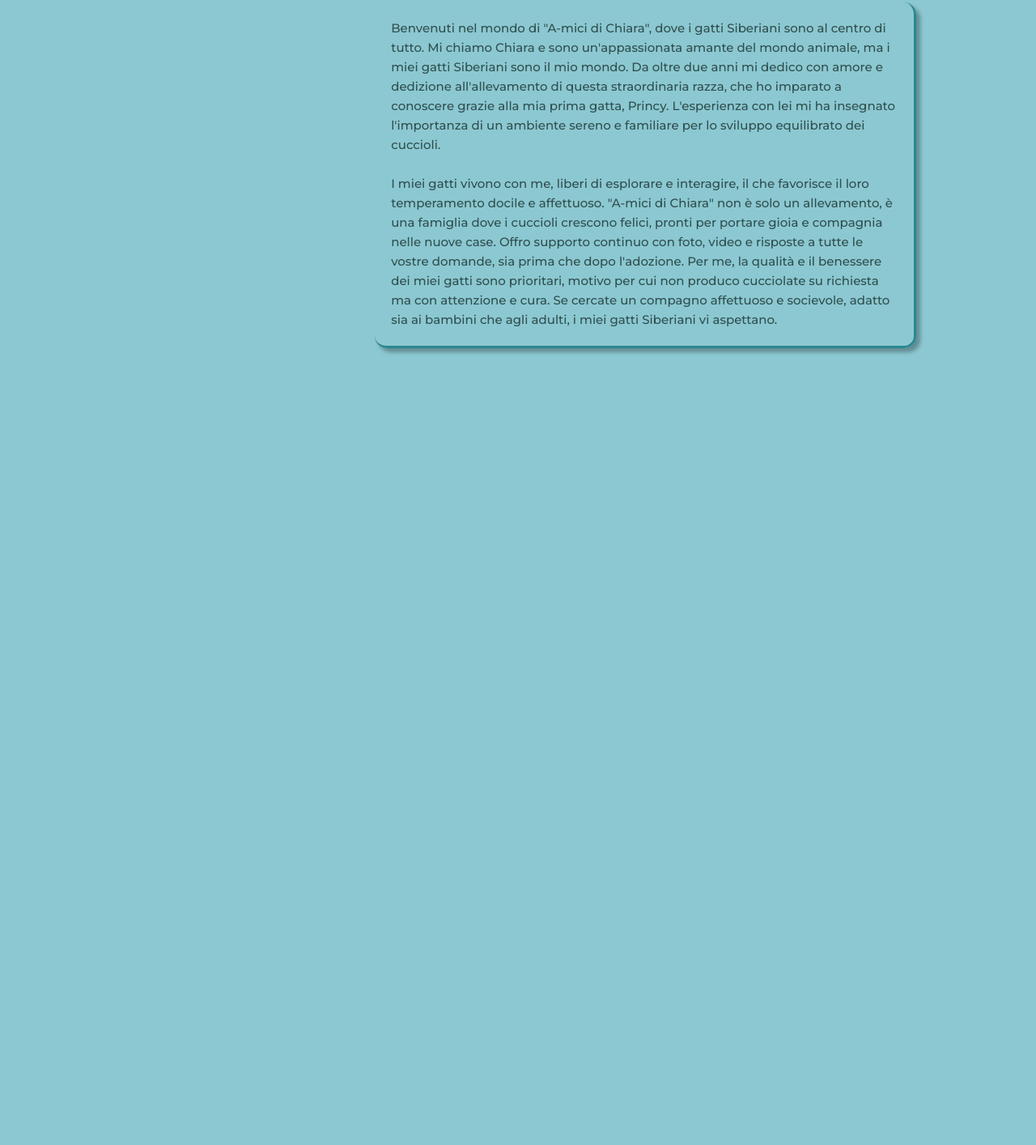
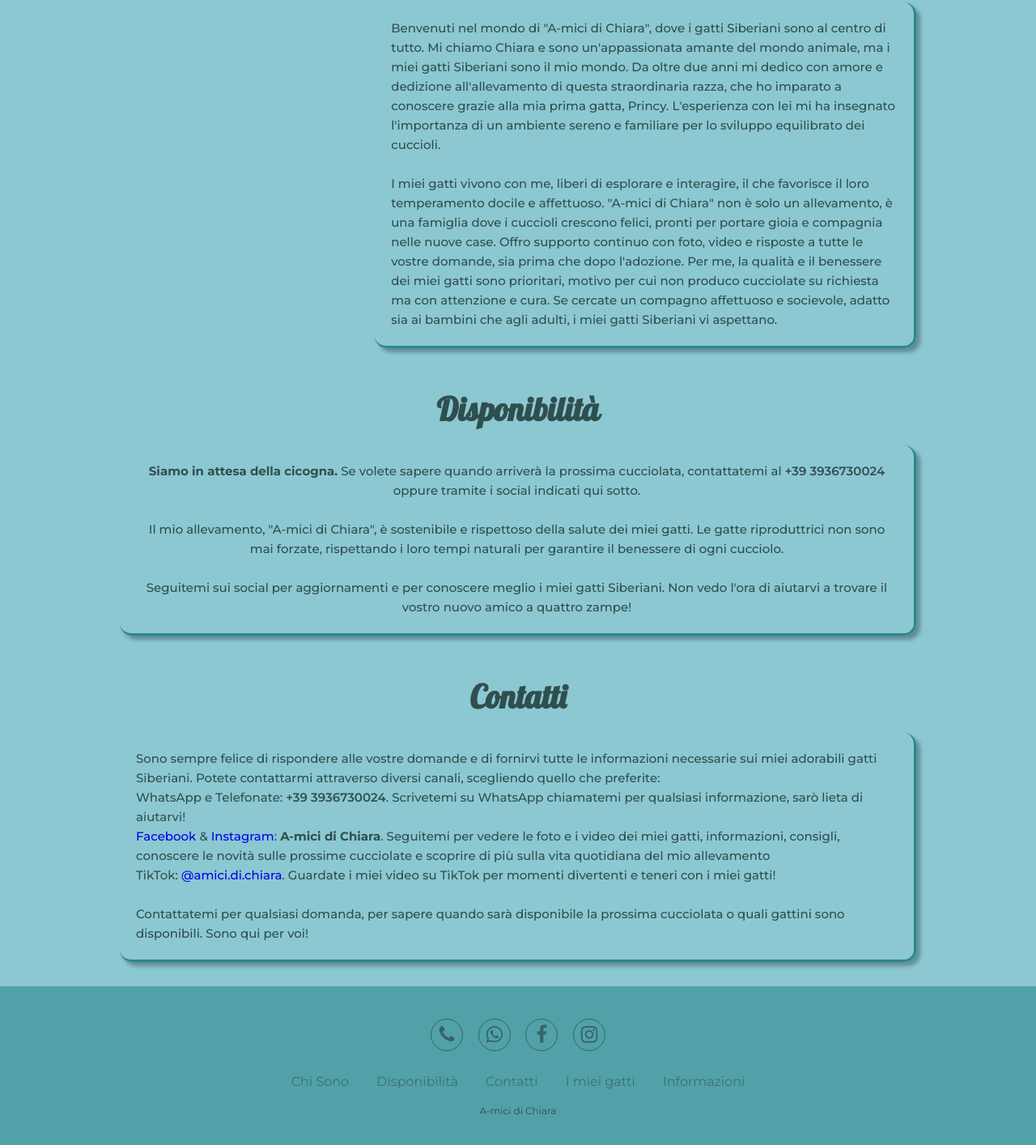
Before and after one commit to bsaviozz/amicidichiara-website, a plain HTML site: page index.html in a window 1280 px wide. Shown: the part 1324-2738 px from the top of the page at 81% size. Before the commit the page ends 1784 px from the top, so only its background shows below. Drawn offline with Linux system fonts and the light colour scheme.

Commit message:
finished page1

```diff
--- a/index.html
+++ b/index.html
@@ -76,14 +76,28 @@
             </section>
 
             <!-- Disponibilità Section -->
-            <section id="dispo">
-
+            <section id="dispo" class="sec-dispo">
+                <h2 class="title-dispo">Disponibilità</h2>
+                <p class="text-dispo"> <b>Siamo in attesa della cicogna.</b> Se volete sapere quando arriverà la prossima cucciolata, contattatemi al <a href="tel:00393936730024" class="phone-number">+39 3936730024</a> oppure tramite i social indicati qui sotto.
+                    <br><br> Il mio allevamento, "A-mici di Chiara", è sostenibile e rispettoso della salute dei miei gatti. Le gatte riproduttrici non sono mai forzate, rispettando i loro tempi naturali per garantire il benessere di ogni cucciolo.
+                    <br><br> Seguitemi sui social per aggiornamenti e per conoscere meglio i miei gatti Siberiani. Non vedo l'ora di aiutarvi a trovare il vostro nuovo amico a quattro zampe!</p>
             </section>
 
 
             <!-- Contatti Section -->
-            <section id="contact">
-
+            <section id="contact" class="sec-contatti">
+                <h2 class="title-contatti">Contatti</h2>
+                <div class="text-contatti">
+                    Sono sempre felice di rispondere alle vostre domande e di fornirvi tutte le informazioni necessarie sui miei adorabili gatti Siberiani. Potete contattarmi attraverso diversi canali, scegliendo quello che preferite:
+                   <br>
+                    <ul>
+                        <li>WhatsApp e Telefonate: <b><a href="tel:00393936730024" class="phone-number">+39 3936730024</a></b>. Scrivetemi su WhatsApp chiamatemi per qualsiasi informazione, sarò lieta di aiutarvi!</li>
+                        <li><a href="https://www.facebook.com/p/A-mici-Di-Chiara-Donadi-100086201105786/" target="_blank">Facebook</a> & <a href="https://www.instagram.com/chiaradonadi?igsh=cnFqaXdzdWY5cmg5" target="_blank">Instagram</a>: <b>A-mici di Chiara</b>. Seguitemi per vedere le foto e i video dei miei gatti, informazioni, consigli, conoscere le novità sulle prossime cucciolate e scoprire di più sulla vita quotidiana del mio allevamento</li>
+                        <li>TikTok: <a href="https://www.tiktok.com/@amici.di.chiara?_t=8maqWGwY1ZJ&_r=1" target="_blank">@amici.di.chiara</a>. Guardate i miei video su TikTok per momenti divertenti e teneri con i miei gatti!</li>
+                    </ul>
+                    <br>
+                    Contattatemi per qualsiasi domanda, per sapere quando sarà disponibile la prossima cucciolata o quali gattini sono disponibili. Sono qui per voi!
+                </div>
             </section>
         </div>
 
@@ -92,7 +106,20 @@
         </div>
 
         <section class="footer">
-
+            <div class="social">
+                <a href="tel:00393936730024"><i class="fa fa-phone"></i></a>
+                <a href="https://wa.me/393936730024" target="_blank"><i class="fa fa-whatsapp"></i></a>
+                <a href="https://www.facebook.com/p/A-mici-Di-Chiara-Donadi-100086201105786/" target="_blank"><i class="fa fa-facebook"></i></a>
+                <a href="#"><i class="fa fa-instagram"></i></a>
+            </div>
+            <ul class="footer-list">
+                <li><a href="#chisono">Chi Sono</a></li>
+                <li><a href="#dispo">Disponibilità</a></li>
+                <li><a href="#contact">Contatti</a></li>
+                <li><a href="/files/riproduttori.html">I miei gatti</a></li>
+                <li><a href="/files/informazioni.html">Informazioni</a></li>
+            </ul>
+            <p class="copyright">A-mici di Chiara</p>
         </section>
     </body>
     <script src="js/animation.js"></script>
--- a/styles/index.css
+++ b/styles/index.css
@@ -3,10 +3,11 @@
 
 :root{
   --blue_bcg: #8cc8d1;
-  --blue_nav: #2A878F;
+  --blue_nav: #2a878f;
   --blue_2: #4ca1d6;
   --blue_3: #4BB8D4;
   --vibr_green: #4CA773;
+  --text: #2F4F4F;
 }
 
 * {
@@ -145,13 +146,13 @@ a {
 }
 
 /*CHI SONO*/
-.sec-chisono {
+.sec-chisono, .sec-dispo, .sec-contatti {
   width: 80%;
   margin: 10px auto;
   padding: 20px;
 }
 
-.title-chisono {
+.title-chisono, .title-dispo, .title-contatti {
   text-align: center;
   font-family: "Lobster", sans-serif;
   font-size: 4em;
@@ -173,11 +174,11 @@ a {
 }
 
 
-.text-chisono {
+.text-chisono, .text-dispo, .text-contatti {
   flex-grow: 1;
   font-size: 1.5em;
   line-height: 1.6;
-  color: #2F4F4F;
+  color: var(--text);
   border-bottom: 3px solid var(--blue_nav);
   border-right: 3px solid var(--blue_nav);
   border-radius: 15px;
@@ -186,9 +187,21 @@ a {
   box-shadow: 5px 5px 5px rgba(0, 0, 0, 0.3);
 }
 
+/*DISPONIBILITÀ*/
+.text-dispo {
+  text-align: center;
+}
 
-/*DISPONIBILITÀ*/
+.phone-number{
+  text-decoration: none;
+  font-weight: 600;
+  color: var(--text);
+}
+
 /*CONTATTI*/
+.text-contatti .ul{
+  text-align: center;
+}
 
 /*GO UP*/
 .go-up {
@@ -215,3 +228,68 @@ a {
 }
 
 /*FOOTER*/
+.social-icon{
+  width:20px;
+  height: auto;
+}
+
+.footer{
+  padding: 40px 0;
+  background-color: rgb(42, 135, 143, 0.6);
+}
+
+.footer .social{
+  text-align: center;
+  padding-bottom: 25px;
+  color: var(--text);
+}
+
+.footer .social a{
+  font-size: 24px;
+  color: inherit;
+  border: 1px solid var(--text);
+  width: 40px;
+  height: 40px;
+  line-height: 38px;
+  display: inline-block;
+  text-align: center;
+  border-radius: 50%;
+  margin: 0 8px;
+  opacity: 0.75;
+}
+
+.footer .social a:hover{
+  opacity: 0.9;
+}
+
+.footer ul{
+  margin-top: 0;
+  padding: 0;
+  list-style: none;
+  font-size: 16px;
+  line-height: 1.6;
+  margin-bottom: 0;
+  text-align: center;
+}
+
+.footer ul li a{
+  color: var(--text);
+  text-decoration: none;
+  opacity: 0.6;
+}
+
+.footer ul li {
+  display: inline-block;
+  padding: 0 15px;
+}
+
+.footer ul li a:hover {
+  opacity: 1;
+}
+
+.footer .copyright{
+  margin-top:15px;
+  text-align: center;
+  font-size: 12px;
+  color: var(--text);
+}
--- a/styles/responsive.css
+++ b/styles/responsive.css
@@ -52,7 +52,7 @@
   }
   @media only screen and (max-width: 900px) {
 
-    .sec-chisono{
+    .sec-chisono, .sec-dispo{
         width: 95%;
     }
 
```
Also changed, not shown: imgs/facebook.png (added), imgs/instagram.png (added), imgs/tiktok.png (added), imgs/whatsapp.png (added).
